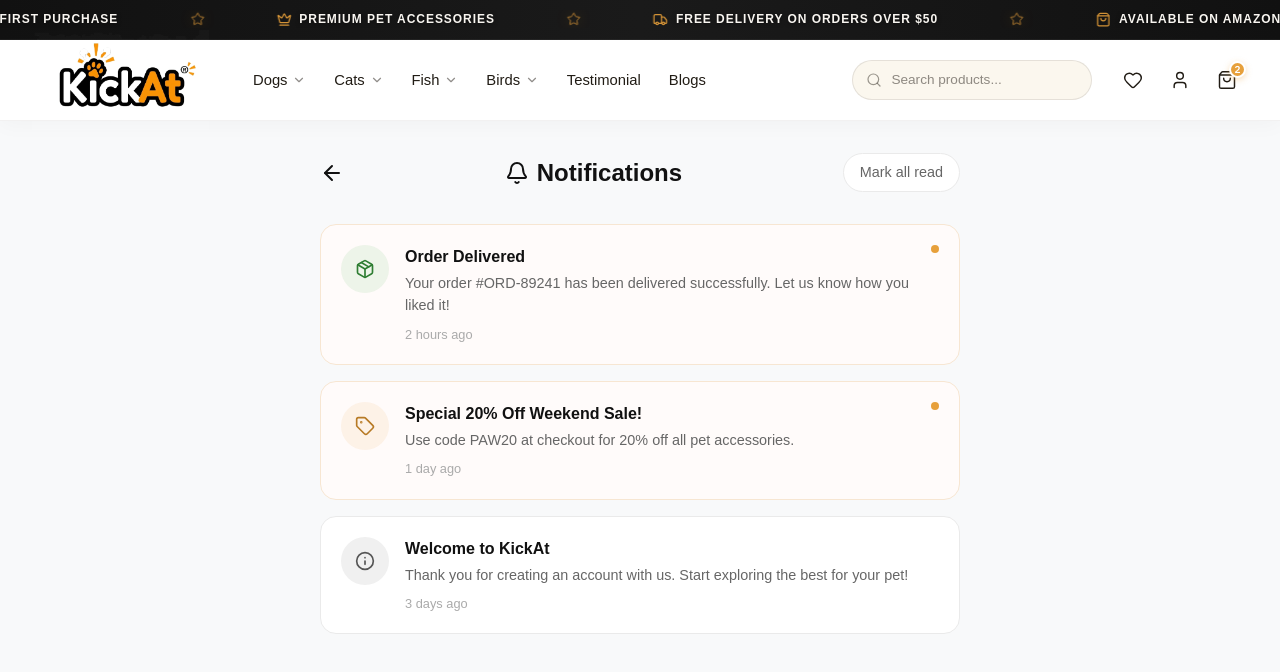
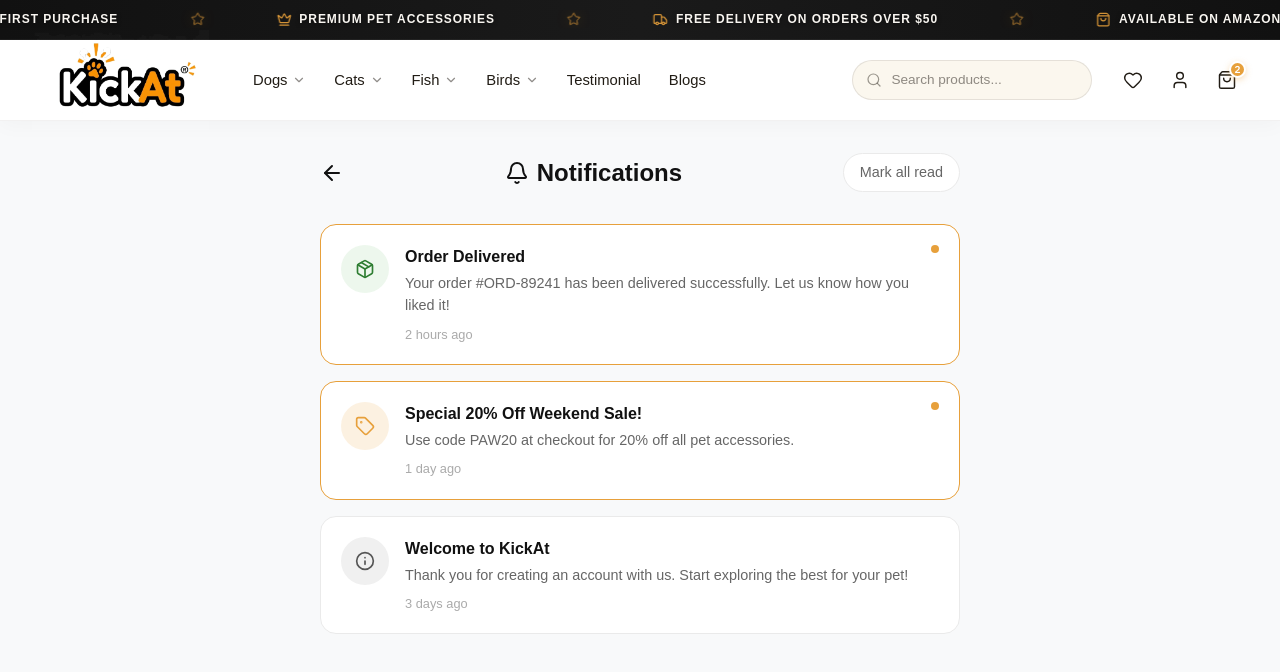
Before and after one commit to SevenX-Labs/kickat-client, a Next.js app: page /notifications in a window 1280 px wide. Shown: the top 672 px of the page. Built offline with nearby package versions, Linux system fonts and the light colour scheme.

Commit message:
feat: add CSS module styles for notifications page layout and cards

```diff
--- a/src/app/notifications/Notifications.module.css
+++ b/src/app/notifications/Notifications.module.css
@@ -39,8 +39,8 @@
   transition: all 0.2s;
 }
 .markReadBtn:hover {
-  background: #FEF7EE;
-  color: #E7A03B;
+  background: #E7A03B;
+  color: #ffffff;
   border-color: #E7A03B;
 }
 
@@ -66,8 +66,8 @@
 }
 
 .card.unread {
-  background: #fffbfa;
-  border-color: #f7e6d2;
+  background: #ffffff;
+  border-color: #E7A03B;
 }
 
 .unreadDot {
@@ -90,7 +90,7 @@
   flex-shrink: 0;
 }
 .iconWrapper.order { background: rgba(76, 175, 80, 0.1); color: #2e7d32; }
-.iconWrapper.promo { background: rgba(231, 160, 59, 0.1); color: #b77a25; }
+.iconWrapper.promo { background: rgba(231, 160, 59, 0.15); color: #E7A03B; }
 .iconWrapper.system { background: #f0f0f0; color: #555; }
 
 .content {
```
